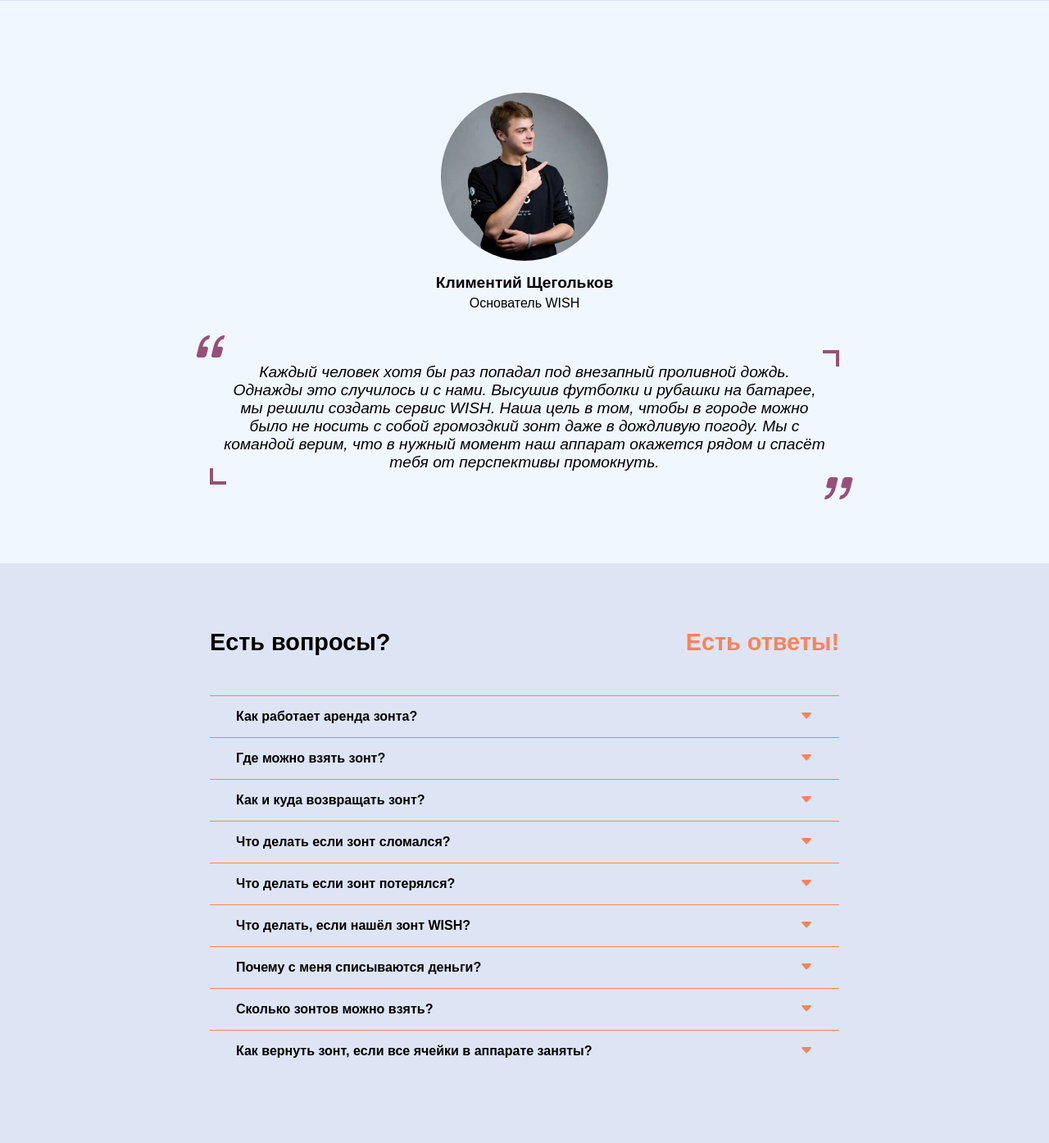
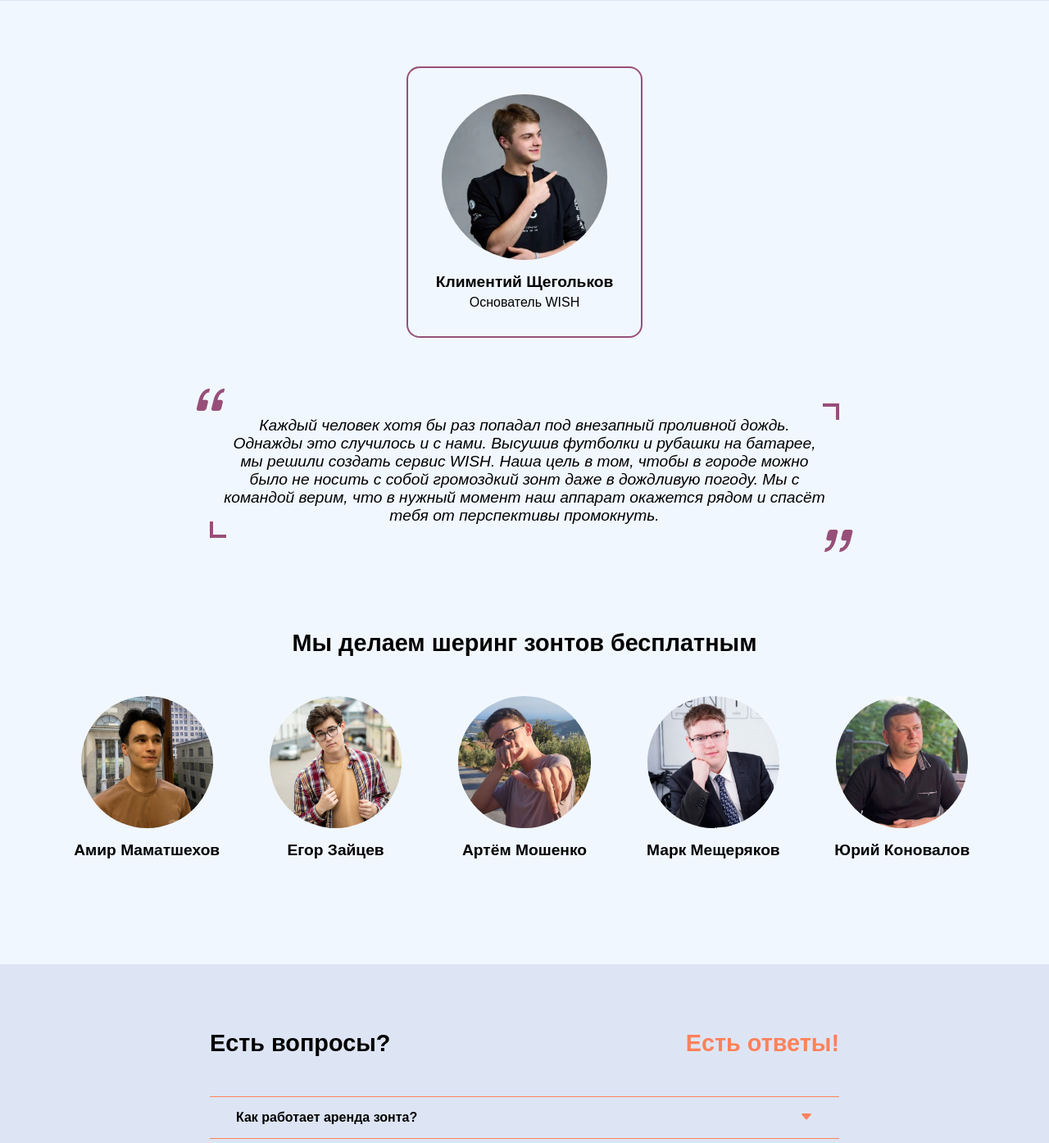
Before and after one commit to shareu-wish/wish-webapp, a Flask app: page / in a window 1280 px wide. Shown: the part 1713-3107 px from the top of the page at 82% size. Run offline with Flask 3, Linux system fonts and the light colour scheme.

Commit message:
Секция "О нас" сделана

```diff
--- a/main.py
+++ b/main.py
@@ -38,11 +38,6 @@ def index():
 @app.route("/business")
 def business():
     return render_template("business.html")
-
-
-# @app.route("/about")
-# def about():
-#     return render_template("about.html")
 
 
 @app.route('/robots.txt')
--- a/static/css/index.css
+++ b/static/css/index.css
@@ -327,21 +327,20 @@ header .nav a {
   background-color: #f1f7fe;
   padding: 5rem 0;
 }
+.about-section h2 {
+  text-align: center;
+  font-size: 1.8rem;
+  font-weight: 800;
+}
 
 .founder-person-container {
   display: flex;
   justify-content: center;
 }
 
-.person-card {
-  border: 2px solid #974f79;
-  border-radius: 1rem;
-  padding: 2rem 1rem;
-  width: 18rem;
-}
 .person-card .photo {
   display: block;
-  width: 80%;
+  width: 70%;
   margin: 0 auto;
   border-radius: 50%;
 }
@@ -355,14 +354,24 @@ header .nav a {
   margin-top: 1rem;
 }
 .person-card .position {
+  display: none;
   margin-top: 0.3rem;
 }
-.person-card.no-border {
-  border: none;
+.person-card.founder {
+  padding: 2rem 1rem;
+  border: 2px solid #974f79;
+  border-radius: 1rem;
+  width: 18rem;
+}
+.person-card.founder .position {
+  display: block;
+}
+.person-card.founder .photo {
+  width: 80%;
 }
 
 .about-text {
-  margin: 1rem auto;
+  margin: 5rem auto 7rem;
   position: relative;
   width: 60%;
   padding: 1rem;
@@ -391,6 +400,18 @@ header .nav a {
   color: #974f79;
   font-size: 3rem;
   transform: rotate(180deg);
+}
+
+.team-container {
+  width: 90%;
+  margin: 3rem auto 3rem;
+  display: flex;
+  flex-wrap: wrap;
+  justify-content: center;
+  row-gap: 2rem;
+}
+.team-container .person-card {
+  flex: 0 0 20%;
 }
 
 /* Faq section */
--- a/static/js/index.js
+++ b/static/js/index.js
@@ -43,6 +43,9 @@ function sendQuestion() {
         return alert("Укажите хотя бы один контактный способ (email или номер телефона)!");
     }
 
+    // TODO: Убрать, когда будет готов сервер
+    return alert("К сожалению, эта форма сейчас не работает(");
+
     $.ajax({
         url: "/support",
         type: "POST",
--- a/static/scss/index.scss
+++ b/static/scss/index.scss
@@ -369,6 +369,12 @@ header {
   width: 100%;
   background-color: $bgColor1;
   padding: 5rem 0;
+
+  h2 {
+    text-align: center;
+    font-size: 1.8rem;
+    font-weight: 800;
+  }
 }
 
 .founder-person-container {
@@ -377,14 +383,9 @@ header {
 }
 
 .person-card {
-  border: 2px solid $purpleColor;
-  border-radius: 1rem;
-  padding: 2rem 1rem;
-  width: 18rem;
-
   .photo {
     display: block;
-    width: 80%;
+    width: 70%;
     margin: 0 auto;
     border-radius: 50%;
   }
@@ -399,16 +400,28 @@ header {
     margin-top: 1rem;
   }
   .position {
+    display: none;
     margin-top: 0.3rem;
   }
 
-  &.no-border {
-    border: none;
+  &.founder {
+    padding: 2rem 1rem;
+    border: 2px solid $purpleColor;
+    border-radius: 1rem;
+    width: 18rem;
+
+    .position {
+      display: block;
+    }
+
+    .photo {
+      width: 80%;
+    }
   }
 }
 
 .about-text {
-  margin: 1rem auto;
+  margin: 5rem auto 7rem;
   position: relative;
   width: 60%;
   padding: 1rem;
@@ -439,6 +452,20 @@ header {
     color: $purpleColor;
     font-size: 3rem;
     transform: rotate(180deg);
+  }
+}
+
+.team-container {
+  width: 90%;
+  margin: 3rem auto 3rem;
+  display: flex;
+  flex-wrap: wrap;
+  justify-content: center;
+  row-gap: 2rem;
+
+  .person-card {
+    flex: 0 0 calc(100%/5);
+    // flex: 0 0 calc(100%/3);
   }
 }
 
--- a/templates/index.html
+++ b/templates/index.html
@@ -121,9 +121,8 @@
 
     <section class="about-section" id="about">
         <div class="founder-person-container">
-            <div class="person-card no-border">
+            <div class="person-card founder">
                 <img src="/static/img/index/persons/Klim-Shchegolkov.jpg" alt="photo" class="photo">
-
                 <div class="name">Климентий Щегольков</div>
                 <div class="position">Основатель WISH</div>
                 <!-- <div class="quote"></div> -->
@@ -132,6 +131,36 @@
 
         <div class="about-text">
             Каждый человек хотя бы раз попадал под внезапный проливной дождь. Однажды это случилось и с нами. Высушив футболки и рубашки на батарее, мы решили создать сервис WISH. Наша цель в том, чтобы в городе можно было не носить с собой громоздкий зонт даже в дождливую погоду. Мы с командой верим, что в нужный момент наш аппарат окажется рядом и спасёт тебя от перспективы промокнуть.
+        </div>
+
+        <h2>Мы делаем шеринг зонтов бесплатным</h2>
+
+        <div class="team-container">
+            <div class="person-card">
+                <img src="/static/img/index/persons/Amir-Mamatshekhov.jpg" alt="photo" class="photo">
+                <div class="name">Амир Маматшехов</div>
+                <div class="position">Операционный директор</div>
+            </div>
+            <div class="person-card">
+                <img src="/static/img/index/persons/Egor-Zaitsev.jpg" alt="photo" class="photo">
+                <div class="name">Егор Зайцев</div>
+                <div class="position">Product manager</div>
+            </div>
+            <div class="person-card">
+                <img src="/static/img/index/persons/Artem-Moshenko.jpg" alt="photo" class="photo">
+                <div class="name">Артём Мошенко</div>
+                <div class="position">SEO - анализ</div>
+            </div>
+            <div class="person-card">
+                <img src="/static/img/index/persons/Mark-Meshcheryakov.jpg" alt="photo" class="photo">
+                <div class="name">Марк Мещеряков</div>
+                <div class="position">SEO - бэкенд</div>
+            </div>
+            <div class="person-card">
+                <img src="/static/img/index/persons/Yury-Konovalov.jpg" alt="photo" class="photo">
+                <div class="name">Юрий Коновалов</div>
+                <div class="position">Инжинер-робототехник</div>
+            </div>
         </div>
 
     </section>
```
Also changed, not shown: templates/about.html (deleted, +0 -314 lines), static/img/about/amir.jpg (deleted), static/img/about/artem.jpg (deleted), static/img/about/back.png (deleted), static/img/about/egor.jpg (deleted), static/img/about/mark.jpg (deleted), static/img/index/persons/Amir-Mamatshekhov.jpg, static/img/index/persons/Klim-Shchegolkov.jpg, static/img/index/persons/Mark-Meshcheryakov.jpg, 1 other file.
